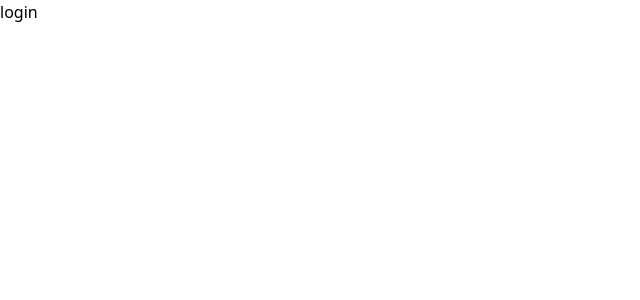
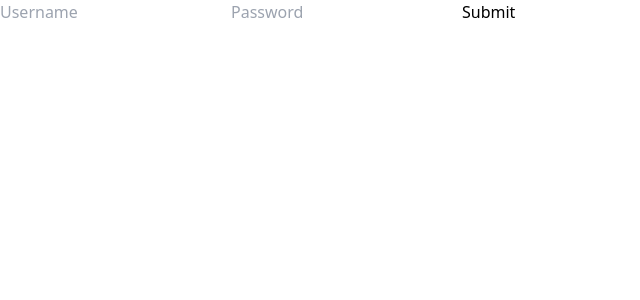
Before and after one commit to beMimg/frontend_messaging_app, a React (Vite) app: page /login in a window 1280 px wide. Shown: the top 300 px of the page, without its empty margins (0-640 px from the left). Built offline with nearby package versions, Linux system fonts and the light colour scheme.

Commit message:
Add Form and Fetch, Error Handling, to LogIn

```diff
--- a/src/page/UnauthenticatedPages/LogIn.jsx
+++ b/src/page/UnauthenticatedPages/LogIn.jsx
@@ -1,7 +1,55 @@
+import axios from "axios";
+import { useState } from "react";
+import { API_DOMAIN } from "../../utils/API_DOMAIN";
+
 export default function LogIn() {
+  const [username, setUsername] = useState("");
+  const [password, setPassword] = useState("");
+  const [errors, setErrors] = useState();
+  const [isLoading, setIsLoading] = useState();
+
+  async function handleSubmit(e) {
+    e.preventDefault();
+    try {
+      setIsLoading(true);
+      const response = await axios.post(`${API_DOMAIN}/login`, {
+        username: username,
+        password: password,
+      });
+
+      if (response.status === 200) {
+        return console.log(response.data.token);
+      }
+    } catch (err) {
+      return setErrors(err.response.data.errors);
+    } finally {
+      setIsLoading(false);
+    }
+  }
+
+  if (isLoading) {
+    return <p>loading</p>;
+  }
+
   return (
     <div>
-      <p>login</p>
+      <form onSubmit={handleSubmit}>
+        <input
+          type="text"
+          name="username"
+          value={username}
+          onChange={(e) => setUsername(e.target.value)}
+          placeholder="Username"
+        />
+        <input
+          type="text"
+          name="password"
+          value={password}
+          onChange={(e) => setPassword(e.target.value)}
+          placeholder="Password"
+        />
+        <button type="submit">Submit</button>
+      </form>
     </div>
   );
 }
```
